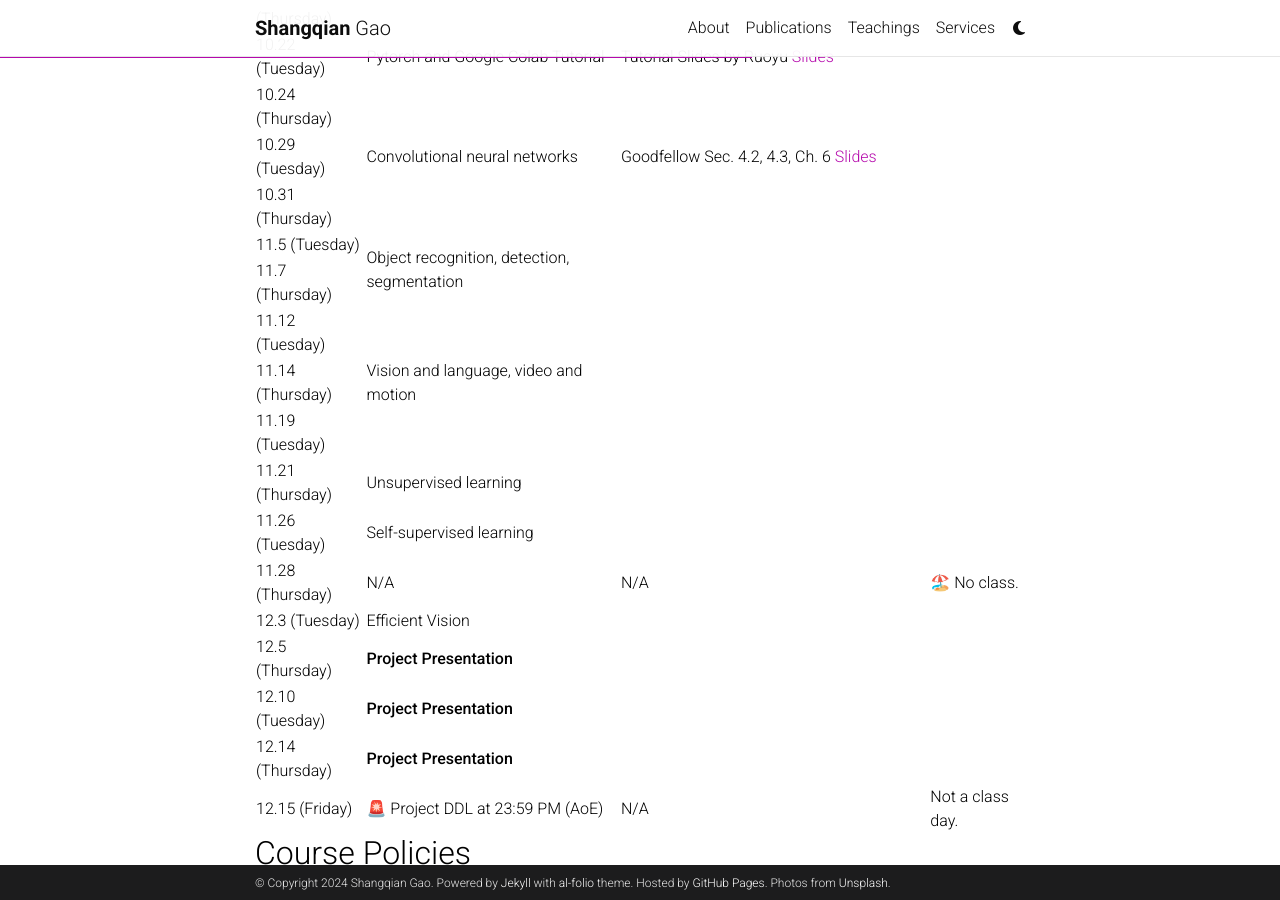
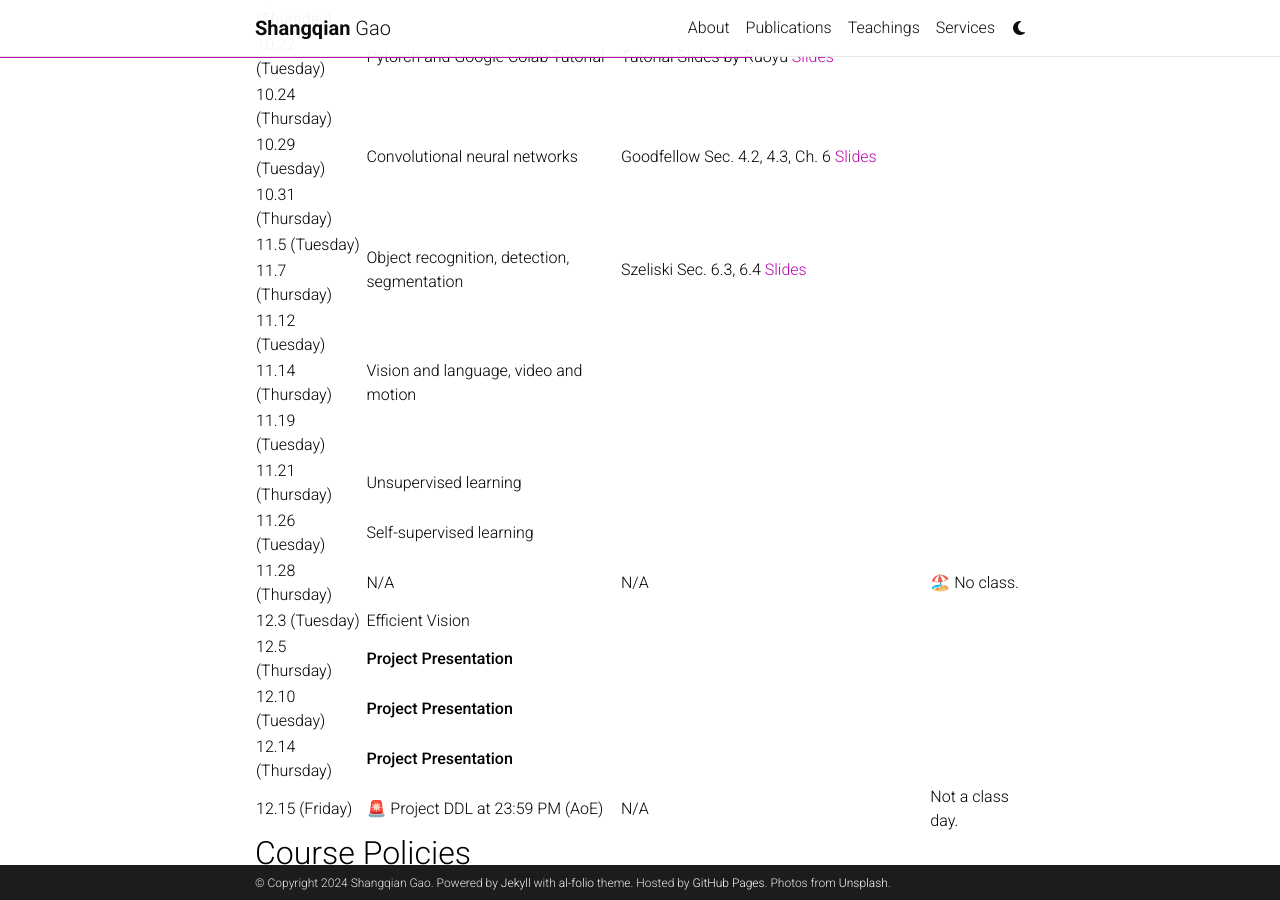
Before and after one commit to gaosh/gaosh.github.io, a Jekyll site: the page built from _courses/computer_vision_fall24.md, in a window 1280 px wide and 900 px high, scrolled down 2168 px. Built offline with Jekyll 4.4.1, drawn with Linux system fonts in a browser that asks for light colours; comment, search, counter and statistics services are not loaded; a style sheet for code colours, icons or effects is not loaded.

Commit message:
Update computer_vision_fall24.md

```diff
--- a/_courses/computer_vision_fall24.md
+++ b/_courses/computer_vision_fall24.md
@@ -193,7 +193,7 @@
     <tr>
       <td>11.5 (Tuesday)</td>
       <td rowspan="2">Object recognition, detection, segmentation</td>
-      <td rowspan="2"></td>
+      <td rowspan="2">Szeliski Sec. 6.3, 6.4 <a href="https://docs.google.com/presentation/d/1PvMXFrY6BQ0SOZPAz-_WiHkmwLvKJcHM/edit?usp=drive_link&ouid=118238035852217006141&rtpof=true&sd=true">Slides</a></td>
       <td rowspan="2"></td>
     </tr>
     <tr>
```
